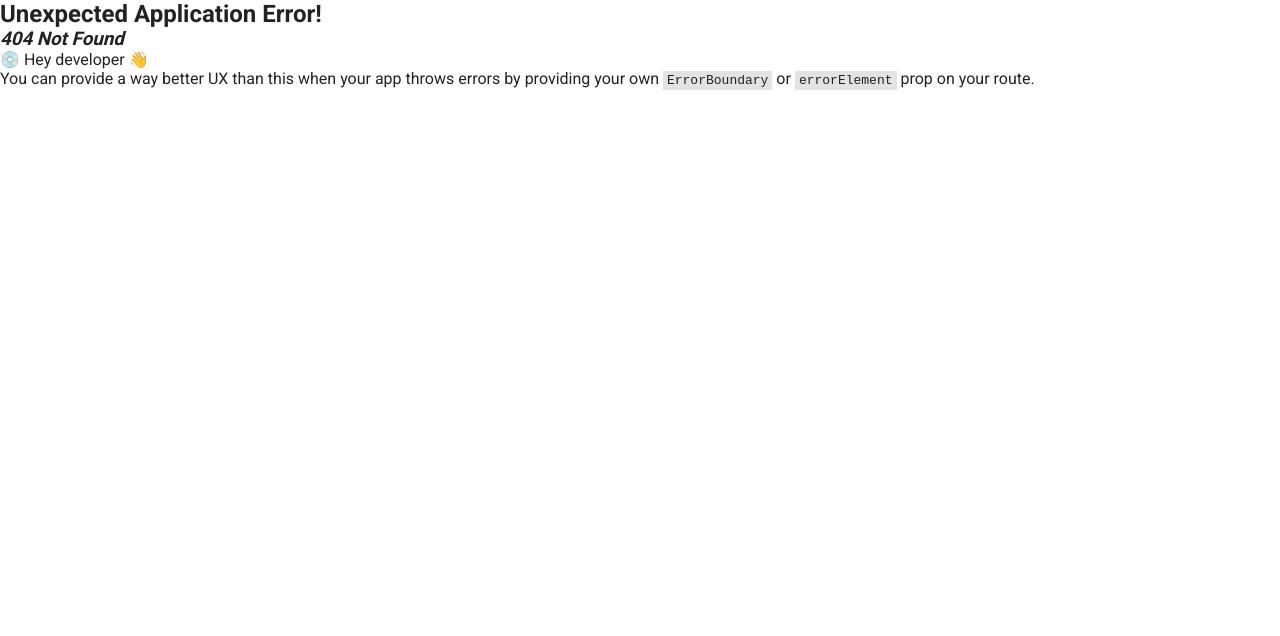
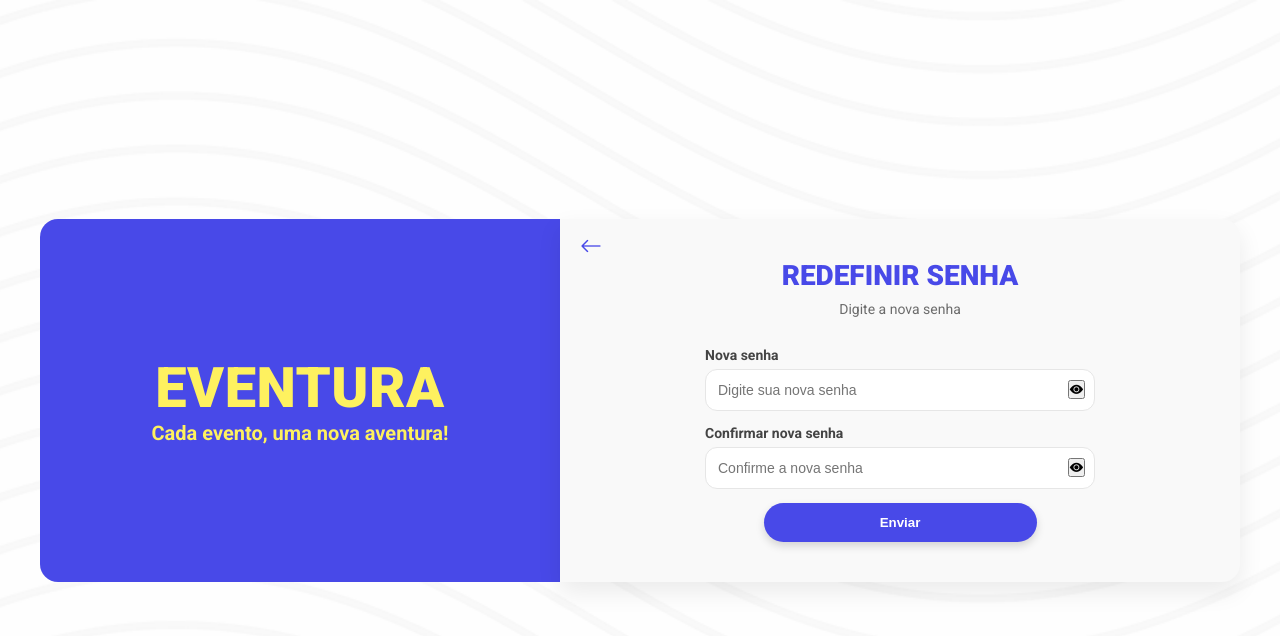
Before and after one commit to eventurasite/eventura, a React (Vite) app in the folder frontend/: page /resetpassword in a window 1280 px wide. Before the commit this address had no page. Shown: the top 636 px of the page. Built offline with nearby package versions, Linux system fonts and the light colour scheme.

Commit message:
EV-41 Interface da tela de nova senha

```diff
--- /dev/null
+++ b/frontend/src/pages/ResetPassword.jsx
@@ -0,0 +1,90 @@
+import React, { useState } from "react";
+import { useNavigate } from "react-router-dom";
+import axios from "axios";
+import { toast } from "react-toastify";
+
+import AuthLayout from "../components/AuthLayout";
+import BackLink from "../components/BackLink";
+import Button from "../components/Button";
+import PasswordField from "../components/PasswordField";
+
+import "./Login.css";
+
+export default function ResetPassword() {
+  const [pwd, setPwd] = useState("");
+  const [confirmPwd, setConfirmPwd] = useState("");
+  const navigate = useNavigate();
+
+  const onSubmit = async (e) => {
+    e.preventDefault();
+
+    if (pwd !== confirmPwd) {
+      toast.error("As senhas não conferem.");
+      return;
+    }
+
+    // pega token da URL
+    const params = new URLSearchParams(window.location.search);
+    const token = params.get("token");
+
+    if (!token) {
+      toast.error("Token inválido ou expirado.");
+      return;
+    }
+
+    try {
+      await axios.post("http://localhost:5000/api/auth/reset-password", {
+        token,
+        senha: pwd,
+      });
+
+      toast.success("Senha redefinida com sucesso!");
+      navigate("/login");
+    } catch (error) {
+      console.error(error);
+      if (error.response) {
+        toast.error(error.response.data.message);
+      } else {
+        toast.error("Erro ao conectar com o servidor.");
+      }
+    }
+  };
+
+  return (
+    <AuthLayout
+      left={
+        <div style={{ position: "relative", width: "100%", height: "100%" }}>
+          <div className="brand">EVENTURA</div>
+          <p className="tagline">Cada evento, uma nova aventura!</p>
+        </div>
+      }
+    >
+      <BackLink to="/login" />
+
+      <h1>REDEFINIR SENHA</h1>
+      <p className="muted">Digite a nova senha</p>
+
+      <form onSubmit={onSubmit} className="form" noValidate>
+        <PasswordField
+          label="Nova senha"
+          value={pwd}
+          onChange={(e) => setPwd(e.target.value)}
+          placeholder="Digite sua nova senha"
+          required
+        />
+
+        <PasswordField
+          label="Confirmar nova senha"
+          value={confirmPwd}
+          onChange={(e) => setConfirmPwd(e.target.value)}
+          placeholder="Confirme a nova senha"
+          required
+        />
+
+        <Button type="submit" className="full">
+          Enviar
+        </Button>
+      </form>
+    </AuthLayout>
+  );
+}
--- a/frontend/src/routes/router.jsx
+++ b/frontend/src/routes/router.jsx
@@ -5,9 +5,11 @@ import { createBrowserRouter } from "react-router-dom";
 import Home from "../pages/Home";
 import Login from "../pages/Login";
 import Register from "../pages/Register";
+import Reset_Password from "../pages/ResetPassword";
 
 export const router = createBrowserRouter([
   { path: "/", element: <Home /> },
   { path: "/login", element: <Login /> },
   { path: "/register", element: <Register /> },
+  { path: "/resetpassword", element: <Reset_Password /> },
 ]);
```
